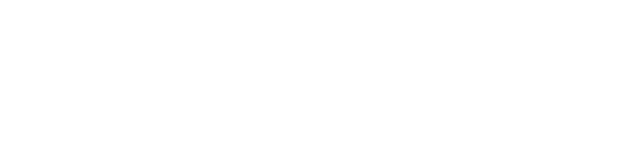
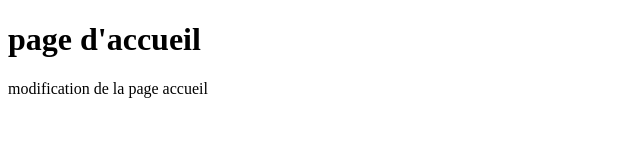
Before and after one commit to Rcohl/gitflow-solo-advanced, a plain HTML site: page index.html in a window 1280 px wide. Shown: the whole page, without its empty margins (0-640 px from the left). Drawn offline with Linux system fonts and the light colour scheme.

Commit message:
modifications apporter à la page index.html

```diff
--- a/index.html
+++ b/index.html
@@ -6,6 +6,7 @@
     <title>Accueil</title>
 </head>
 <body>
-
+    <h1>page d'accueil</h1>
+    <p>modification de la page accueil</p>
 </body>
 </html>
```
